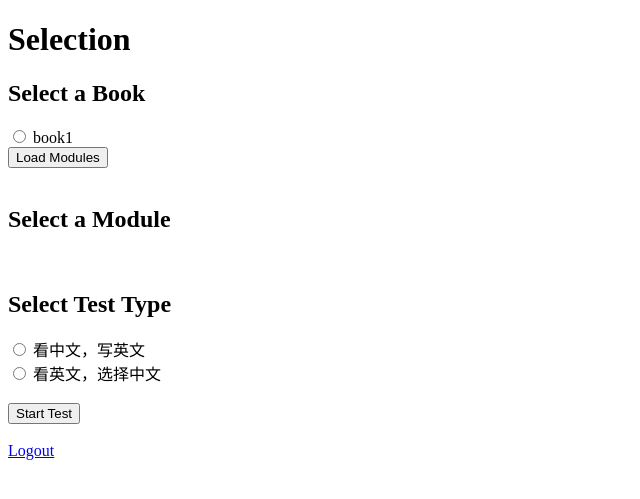
After one commit to songshen06/english_book, a Flask app: page /select in a window 1280 px wide. The commit adds this page. Shown: the top 499 px of the page, without its empty margins (0-640 px from the left). Run offline with Flask 3, Linux system fonts and the light colour scheme; the visitor is signed in with stand-in values (Sample User, id 1).

Commit message:
update select logic in one page

```diff
--- a/app.py
+++ b/app.py
@@ -13,6 +13,58 @@ app = Flask(__name__)
 app.secret_key = os.urandom(24)  # For session management
 
 
+
+@app.route('/')
+def index():
+    if 'username' not in session:
+        return redirect(url_for('login'))
+    return redirect(url_for('select'))  # Redirect to the combined selection route
+
+@app.route('/select', methods=['GET', 'POST'])
+def select():
+    # Ensure the user is logged in
+    if 'username' not in session:
+        return redirect(url_for('login'))
+
+    # Dynamically import all books and their modules
+    BOOKS_MODULES = {}
+    BOOKS_DIR = "books"
+    for book_file in glob.glob(f"{BOOKS_DIR}/book*.py"):
+        book_name = os.path.splitext(os.path.basename(book_file))[0]
+        book_module = importlib.import_module(f"{BOOKS_DIR}.{book_name}")
+        BOOKS_MODULES[book_name] = book_module.modules
+    available_books = list(BOOKS_MODULES.keys())
+    modules = {}
+
+    if request.method == 'POST':
+        selected_book = request.form.get('selected_book')
+        selected_module = request.form.get('selected_module')
+        selected_test_type = request.form.get('test_type')
+
+        # If a book is selected, update the session and load its modules
+        if selected_book in available_books:
+            session['selected_book'] = selected_book
+            modules = BOOKS_MODULES[selected_book]
+            return render_template('select.html', books=available_books, modules=modules.keys())  # Reload with modules
+
+        # If a module and test type is selected, update the session and redirect
+        elif selected_module and selected_test_type:
+            if 'selected_book' in session:
+                modules = BOOKS_MODULES[session['selected_book']]
+                if selected_module in modules:
+                    session['selected_module'] = selected_module
+                    if selected_test_type == "cn_to_en":
+                        return redirect(url_for('test_cn_to_en'))
+                    elif selected_test_type == "en_to_cn":
+                        return redirect(url_for('test_en_to_cn'))
+
+    # If a book is already selected, get its modules
+    elif 'selected_book' in session and session['selected_book'] in BOOKS_MODULES:
+        modules = BOOKS_MODULES[session['selected_book']]
+
+    return render_template('select.html', books=available_books, modules=modules.keys())
+
+'''
 BOOKS_DIR = "books"
 BOOKS_MODULES = {}
 
@@ -22,11 +74,7 @@ for book_file in glob.glob(f"{BOOKS_DIR}/book*.py"):
     book_module = __import__(f"{BOOKS_DIR}.{book_name}", fromlist=[''])
     BOOKS_MODULES[book_name] = book_module.modules
 
-@app.route('/')
-def index():
-    if 'username' not in session:
-        return redirect(url_for('login'))
-    return render_template('select_book.html', books=BOOKS_MODULES.keys())
+
 
 @app.route('/select_book', methods=['GET', 'POST'])
 def select_book():
@@ -88,7 +136,7 @@ def select_test_type():
 
     return render_template('select_test_type.html')
 
-
+'''
 
 @app.route('/login', methods=['GET', 'POST'])
 def login():
@@ -120,16 +168,24 @@ def test_cn_to_en():
         return redirect(url_for('login'))
 
     # Check if the book and module are selected
+    #if 'selected_book' not in session or 'selected_module' not in session:
+     #   return redirect(url_for('select_book'))
+
+    # Dynamically import the selected book's module
+    #book_module = importlib.import_module(f"books.{session['selected_book']}")
+    #modules = book_module.modules  # Access the 'modules' dictionary from the imported book module
+
+    # Get the selected module's words
+   # words = modules[session['selected_module']]
     if 'selected_book' not in session or 'selected_module' not in session:
-        return redirect(url_for('select_book'))
+        return redirect(url_for('select'))  # Redirect to combined selection route
 
     # Dynamically import the selected book's module
     book_module = importlib.import_module(f"books.{session['selected_book']}")
-    modules = book_module.modules  # Access the 'modules' dictionary from the imported book module
 
     # Get the selected module's words
-    words = modules[session['selected_module']]
-    print(session)
+    words = book_module.modules[session['selected_module']]  # Directly access the 'modules' dictionary from the imported book module
+    #print(session)
     if 'current_word' not in session or session['current_word'] not in words:
         session['current_word'] = list(words.keys())[0]
 
@@ -157,14 +213,23 @@ def test_en_to_cn():
         return redirect(url_for('login'))
 
     # Check if the book and module are selected
+   # if 'selected_book' not in session or 'selected_module' not in session:
+    #    return redirect(url_for('select_book'))
+
+    # Dynamically import the selected book's module
+    #book_module = importlib.import_module(f"books.{session['selected_book']}")
+    #modules = book_module.modules  # Access the 'modules' dictionary from the imported book module
+
+    #words = dict(modules[session['selected_module']])  # Create a copy to avoid modifying the original
     if 'selected_book' not in session or 'selected_module' not in session:
-        return redirect(url_for('select_book'))
+        return redirect(url_for('select'))  # Redirect to combined selection route
 
     # Dynamically import the selected book's module
     book_module = importlib.import_module(f"books.{session['selected_book']}")
-    modules = book_module.modules  # Access the 'modules' dictionary from the imported book module
 
-    words = dict(modules[session['selected_module']])  # Create a copy to avoid modifying the original
+    # Get the selected module's words
+    words = dict(book_module.modules[session['selected_module']])  # Directly access the 'modules' dictionary from the imported book module
+    print(session)
 # Get a random word from the module
   #  word_en, word_cn = random.choice(list(words.items()))
     if 'word_index' not in session:
@@ -173,8 +238,8 @@ def test_en_to_cn():
     if session['word_index'] < len(word_keys):
         word_en = word_keys[session['word_index']]
         word_cn = words[word_en]
-        print('现在测试的答案是', word_cn)
-        print('english world', word_en)
+        #print('现在测试的答案是', word_cn)
+        #print('english world', word_en)
 
 
 
@@ -186,9 +251,9 @@ def test_en_to_cn():
         if request.method == 'POST':
             choices = session.get('previous_choices')
             user_choice = request.form.get('word_choice')
-            print('use choose abc is ',user_choice)
+            #print('use choose abc is ',user_choice)
             correct_answer = word_cn
-            print('user choice is ',choices[user_choice])
+            #print('user choice is ',choices[user_choice])
             if choices[user_choice] == correct_answer:
                 # 记录正确答案
                 # 这里可以更新session或数据库来记录用户得分
--- a/data_records.csv
+++ b/data_records.csv
@@ -262,3 +262,7 @@ ss,2023-10-24 23:58:44,tell,book1,Module 1,fault
 sss,2023-10-25 00:00:05,dear,book1,Module 1,fault
 sss,2023-10-25 00:00:09,dear,book1,Module 1,correct
 sss,2023-10-25 00:00:19,well,book1,Module 1,correct
+ss,2023-10-25 08:57:49,dear,book1,Module 1,correct
+ss,2023-10-25 08:57:53,well,book1,Module 1,fault
+ss,2023-10-25 08:57:56,well,book1,Module 1,correct
+ss,2023-10-25 09:16:47,dear,book1,Module 1,fault
--- /dev/null
+++ b/templates/select.html
@@ -0,0 +1,54 @@
+<!DOCTYPE html>
+<html lang="en">
+<head>
+    <meta charset="UTF-8">
+    <meta name="viewport" content="width=device-width, initial-scale=1.0">
+    <title>Select Book, Module, and Test Type</title>
+</head>
+<body>
+    <h1>Selection</h1>
+
+    <!-- Book Selection -->
+    <h2>Select a Book</h2>
+    <form action="{{ url_for('select') }}" method="post">
+        {% for book in books %}
+        <label>
+            <input type="radio" name="selected_book" value="{{ book }}" required
+                   {% if session['selected_book'] == book %} checked {% endif %}>
+            {{ book }}
+        </label>
+        <br>
+        {% endfor %}
+        <input type="submit" value="Load Modules">
+    </form>
+    <br>
+
+    <!-- Module and Test Type Selection -->
+    <form action="{{ url_for('select') }}" method="post">
+        <h2>Select a Module</h2>
+        {% for module in modules %}
+        <label>
+            <input type="radio" name="selected_module" value="{{ module }}" required>
+            {{ module }}
+        </label>
+        <br>
+        {% endfor %}
+        <br>
+
+        <h2>Select Test Type</h2>
+        <label>
+            <input type="radio" name="test_type" value="cn_to_en" required> 看中文，写英文
+        </label>
+        <br>
+        <label>
+            <input type="radio" name="test_type" value="en_to_cn"> 看英文，选择中文
+        </label>
+        <br><br>
+
+        <input type="submit" value="Start Test">
+    </form>
+
+    <br>
+    <a href="{{ url_for('logout') }}">Logout</a>
+</body>
+</html>
```
Also changed, not shown: templates/test_en_to_cn.html (+11 -0 lines).
